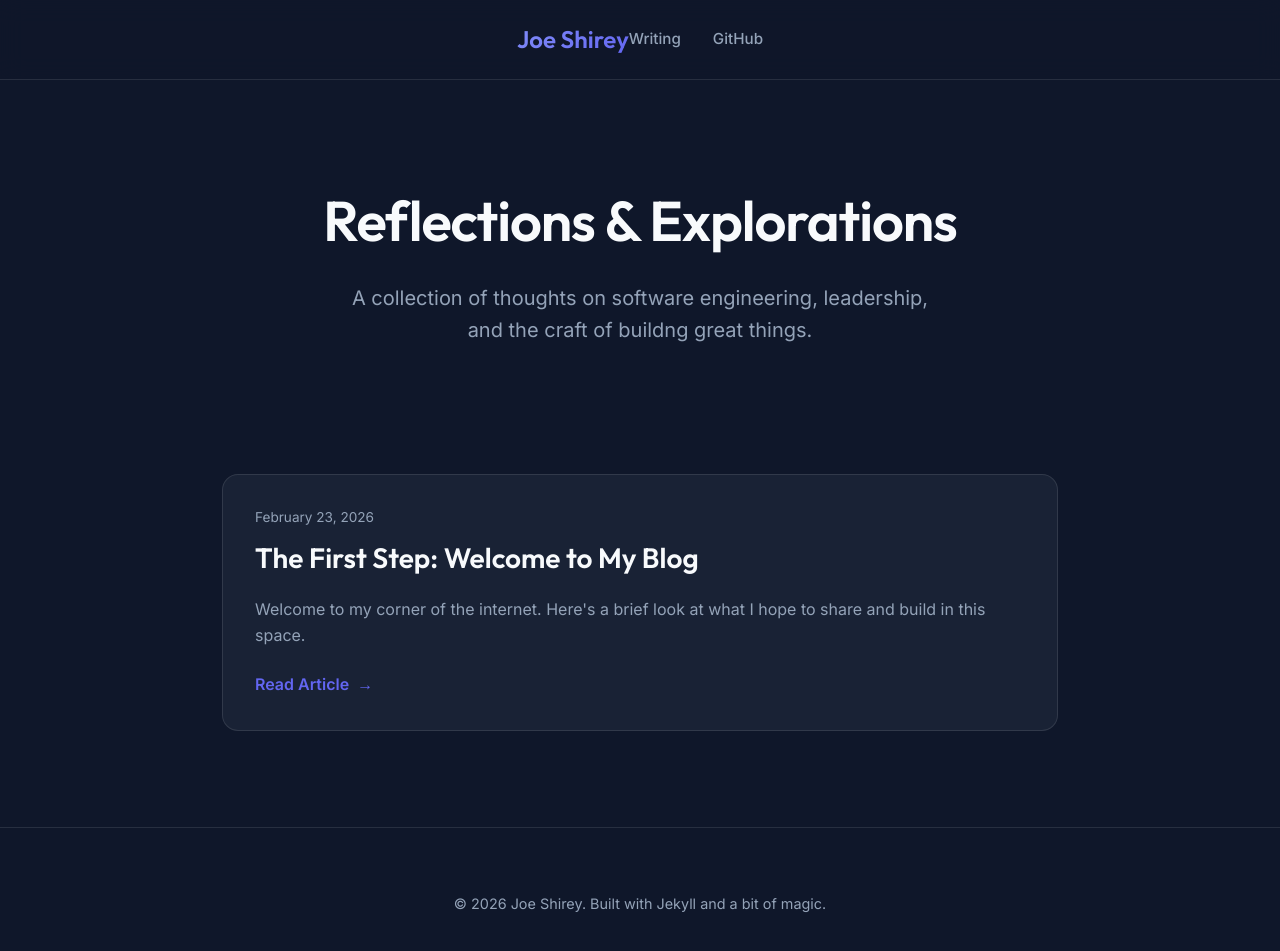
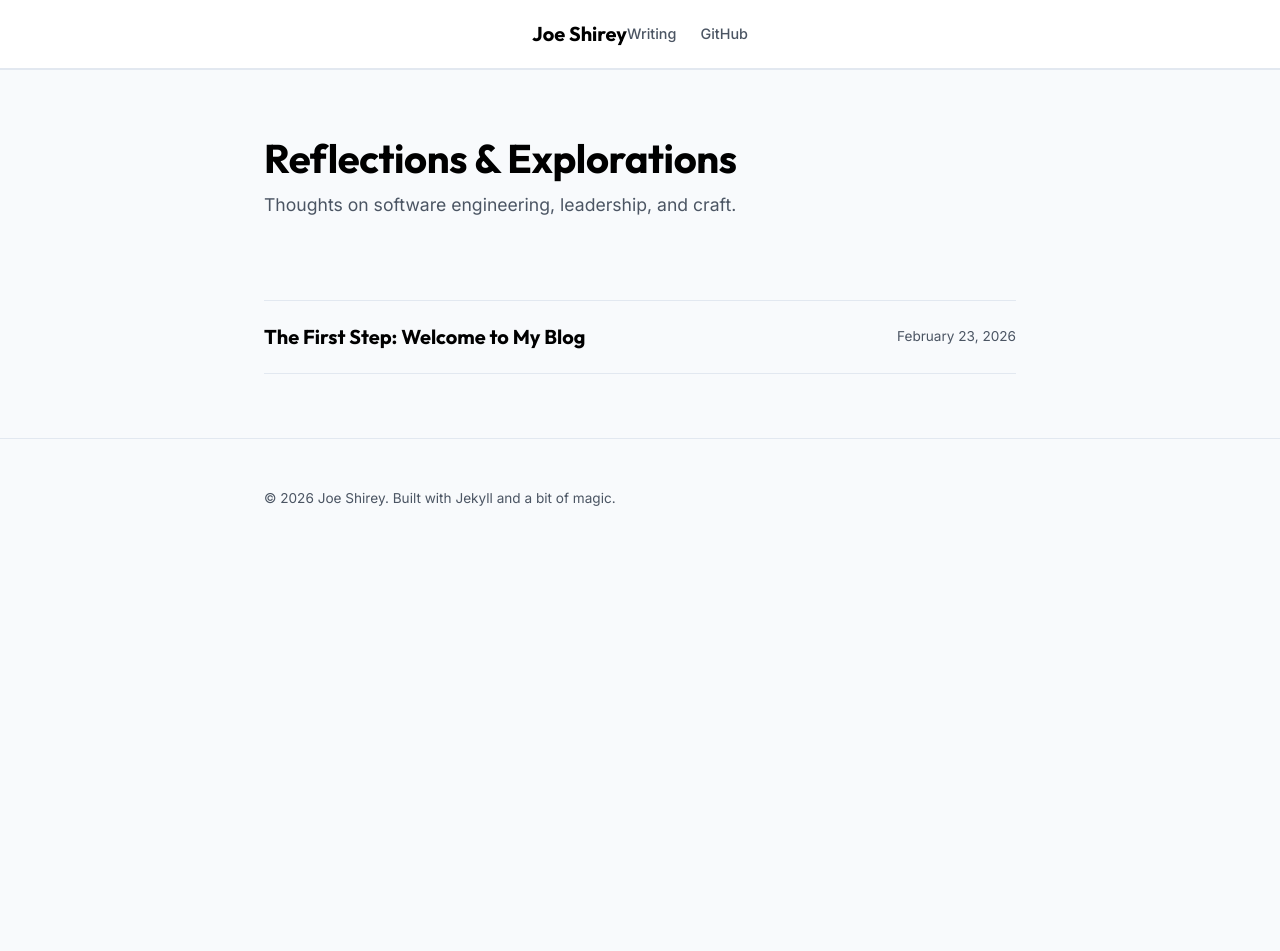
Before and after one commit to joeshirey/joeshirey.github.io, a Jekyll site: the page built from index.md, in a window 1280 px wide and 979 px high. Shown: the top 951 px of the window. Built offline with Jekyll 4.4.1, drawn with Linux system fonts in a browser that asks for light colours.

Commit message:
refactor: Redesign site to a lighter theme, simplify the post list layout, and remove animations.

```diff
--- a/_layouts/default.html
+++ b/_layouts/default.html
@@ -1,5 +1,6 @@
 <!DOCTYPE html>
 <html lang="{{ site.lang | default: 'en-US' }}">
+
 <head>
   <meta charset="UTF-8">
   <meta http-equiv="X-UA-Compatible" content="IE=edge">
@@ -8,6 +9,7 @@
   <link rel="stylesheet" href="{{ '/assets/css/style.css?v=' | append: site.github.build_revision | relative_url }}">
   {% seo %}
 </head>
+
 <body>
   <header>
     <div class="container">
@@ -31,4 +33,5 @@
     </div>
   </footer>
 </body>
+
 </html>
--- a/_layouts/post.html
+++ b/_layouts/post.html
@@ -2,14 +2,14 @@
 layout: default
 ---
 <article class="post">
-    <div class="post-header animate">
+    <div class="post-header">
         <div class="container">
             <span class="date">{{ page.date | date: "%B %-d, %Y" }}</span>
             <h1>{{ page.title }}</h1>
         </div>
     </div>
 
-    <div class="container animate" style="animation-delay: 0.1s;">
+    <div class="container">
         <div class="post-content">
             {{ content }}
         </div>
--- a/assets/css/style.css
+++ b/assets/css/style.css
@@ -1,15 +1,15 @@
-@import url('https://fonts.googleapis.com/css2?family=Outfit:wght@300;400;600&family=Inter:wght@300;400;500;600&display=swap');
+@import url('https://fonts.googleapis.com/css2?family=Outfit:wght@600;700&family=Inter:wght@400;500;600&display=swap');
 
 :root {
-    --primary-color: #6366f1;
-    --primary-hover: #4f46e5;
-    --bg-color: #0f172a;
-    --card-bg: rgba(30, 41, 59, 0.7);
-    --text-primary: #f8fafc;
-    --text-secondary: #94a3b8;
-    --border-color: rgba(255, 255, 255, 0.1);
-    --glass-bg: rgba(15, 23, 42, 0.8);
-    --header-height: 80px;
+    --primary-color: #3b82f6;
+    /* A vibrant light blue */
+    --primary-hover: #1d4ed8;
+    --bg-color: #f8fafc;
+    /* Light grey/blue background */
+    --text-primary: #000000;
+    --text-secondary: #4b5563;
+    --border-color: #e2e8f0;
+    --header-height: 70px;
 }
 
 * {
@@ -22,41 +22,42 @@ body {
     font-family: 'Inter', sans-serif;
     background-color: var(--bg-color);
     color: var(--text-primary);
-    line-height: 1.6;
-    overflow-x: hidden;
+    line-height: 1.7;
+    -webkit-font-smoothing: antialiased;
 }
 
-h1, h2, h3, h4 {
+h1,
+h2,
+h3,
+h4 {
     font-family: 'Outfit', sans-serif;
-    font-weight: 600;
+    font-weight: 700;
+    line-height: 1.2;
 }
 
 a {
     color: var(--primary-color);
     text-decoration: none;
-    transition: color 0.3s ease;
+    transition: color 0.2s ease;
 }
 
 a:hover {
     color: var(--primary-hover);
+    text-decoration: underline;
 }
 
 .container {
-    max-width: 900px;
+    max-width: 800px;
+    /* Slimmer for readability like seroter.com */
     margin: 0 auto;
-    padding: 0 2rem;
+    padding: 0 1.5rem;
 }
 
 /* Header */
 header {
     height: var(--header-height);
-    background: var(--glass-bg);
-    backdrop-filter: blur(12px);
-    -webkit-backdrop-filter: blur(12px);
-    border-bottom: 1px solid var(--border-color);
-    position: sticky;
-    top: 0;
-    z-index: 100;
+    background: white;
+    border-bottom: 2px solid var(--border-color);
     display: flex;
     align-items: center;
 }
@@ -70,20 +71,18 @@ header nav {
 
 .logo {
     font-family: 'Outfit', sans-serif;
-    font-size: 1.5rem;
+    font-size: 1.25rem;
     font-weight: 700;
-    background: linear-gradient(135deg, #818cf8 0%, #6366f1 100%);
-    -webkit-background-clip: text;
-    -webkit-text-fill-color: transparent;
+    color: var(--text-primary) !important;
 }
 
 .nav-links {
     display: flex;
-    gap: 2rem;
+    gap: 1.5rem;
 }
 
 .nav-links a {
-    font-size: 0.95rem;
+    font-size: 0.9rem;
     font-weight: 500;
     color: var(--text-secondary);
 }
@@ -92,120 +91,104 @@ header nav {
     color: var(--text-primary);
 }
 
-/* Hero Section */
+/* Hero / Section Headers */
 .hero {
-    padding: 6rem 0 4rem;
-    text-align: center;
+    padding: 4rem 0 3rem;
 }
 
 .hero h1 {
-    font-size: 3.5rem;
-    margin-bottom: 1rem;
-    letter-spacing: -0.02em;
+    font-size: 2.5rem;
+    margin-bottom: 0.5rem;
+    letter-spacing: -0.01em;
 }
 
 .hero p {
-    font-size: 1.25rem;
+    font-size: 1.1rem;
     color: var(--text-secondary);
-    max-width: 600px;
-    margin: 0 auto;
 }
 
-/* Posts List */
+/* Post List (seroter.com style) */
 .posts-list {
-    margin-top: 4rem;
+    margin-top: 2rem;
 }
 
-.post-card {
-    background: var(--card-bg);
-    border: 1px solid var(--border-color);
-    padding: 2rem;
-    border-radius: 1rem;
-    margin-bottom: 2rem;
-    transition: transform 0.3s cubic-bezier(0.16, 1, 0.3, 1), border-color 0.3s ease;
-    cursor: pointer;
+.post-entry {
+    display: flex;
+    justify-content: space-between;
+    align-items: center;
+    padding: 1.5rem 0;
+    border-bottom: 1px solid var(--border-color);
 }
 
-.post-card:hover {
-    transform: translateY(-4px);
-    border-color: var(--primary-color);
+.post-entry:first-child {
+    border-top: 1px solid var(--border-color);
 }
 
-.post-card .date {
+.post-entry h2 {
+    font-size: 1.25rem;
+    margin: 0;
+    flex-grow: 1;
+}
+
+.post-entry h2 a {
+    color: var(--text-primary);
+}
+
+.post-entry h2 a:hover {
+    color: var(--primary-color);
+    text-decoration: none;
+}
+
+.post-entry .date {
     font-size: 0.85rem;
     color: var(--text-secondary);
+    white-space: nowrap;
+    margin-left: 2rem;
+}
+
+/* Post Layout */
+.post-header {
+    padding: 4rem 0 2rem;
+}
+
+.post-header .date {
+    color: var(--text-secondary);
+    font-size: 0.9rem;
+    text-transform: uppercase;
+    letter-spacing: 0.05em;
     margin-bottom: 0.5rem;
     display: block;
 }
 
-.post-card h2 {
-    font-size: 1.75rem;
+.post-header h1 {
+    font-size: 2.75rem;
     margin-bottom: 1rem;
-}
-
-.post-card .excerpt {
-    color: var(--text-secondary);
-    margin-bottom: 1.5rem;
-}
-
-.read-more {
-    font-weight: 600;
-    display: flex;
-    align-items: center;
-    gap: 0.5rem;
-}
-
-/* Post Layout */
-.post-header {
-    padding: 6rem 0 3rem;
-    text-align: center;
-}
-
-.post-header .date {
-    color: var(--text-secondary);
-    margin-bottom: 1rem;
-    display: block;
-}
-
-.post-header h1 {
-    font-size: 3rem;
-    margin-bottom: 1.5rem;
 }
 
 .post-content {
     font-size: 1.15rem;
-    line-height: 1.8;
+    color: #1a1a1a;
 }
 
 .post-content p {
-    margin-bottom: 1.5rem;
+    margin-bottom: 1.75rem;
 }
 
-.post-content h2, .post-content h3 {
+.post-content h2 {
     margin: 2.5rem 0 1rem;
+    font-size: 1.75rem;
 }
 
 .post-content img {
     width: 100%;
-    border-radius: 1rem;
     margin: 2rem 0;
 }
 
 footer {
-    padding: 4rem 0;
-    text-align: center;
+    padding: 3rem 0;
+    margin-top: 4rem;
     border-top: 1px solid var(--border-color);
-    margin-top: 6rem;
     color: var(--text-secondary);
-    font-size: 0.9rem;
+    font-size: 0.85rem;
+    text-align: left;
 }
-
-/* Animations */
-@keyframes fadeIn {
-    from { opacity: 0; transform: translateY(20px); }
-    to { opacity: 1; transform: translateY(0); }
-}
-
-.animate {
-    animation: fadeIn 0.8s cubic-bezier(0.16, 1, 0.3, 1) forwards;
-}
--- a/index.md
+++ b/index.md
@@ -3,23 +3,19 @@ layout: default
 title: Joe Shirey | Writing
 ---
 
-<section class="hero animate">
+<section class="hero">
     <div class="container">
         <h1>Reflections & Explorations</h1>
-        <p>A collection of thoughts on software engineering, leadership, and the craft of buildng great things.</p>
+        <p>Thoughts on software engineering, leadership, and craft.</p>
     </div>
 </section>
 
-<section class="container animate" style="animation-delay: 0.1s;">
+<section class="container">
     <div class="posts-list">
         {% for post in site.posts %}
-            <div class="post-card" onclick="window.location.href='{{ post.url | relative_url }}'">
+            <div class="post-entry">
+                <h2><a href="{{ post.url | relative_url }}">{{ post.title }}</a></h2>
                 <span class="date">{{ post.date | date: "%B %-d, %Y" }}</span>
-                <h2>{{ post.title }}</h2>
-                <div class="excerpt">
-                    {{ post.excerpt | strip_html | truncatewords: 30 }}
-                </div>
-                <a href="{{ post.url | relative_url }}" class="read-more">Read Article <span>&rarr;</span></a>
             </div>
         {% endfor %}
     </div>
```
Lines whose indentation alone changed are shown as unchanged.
